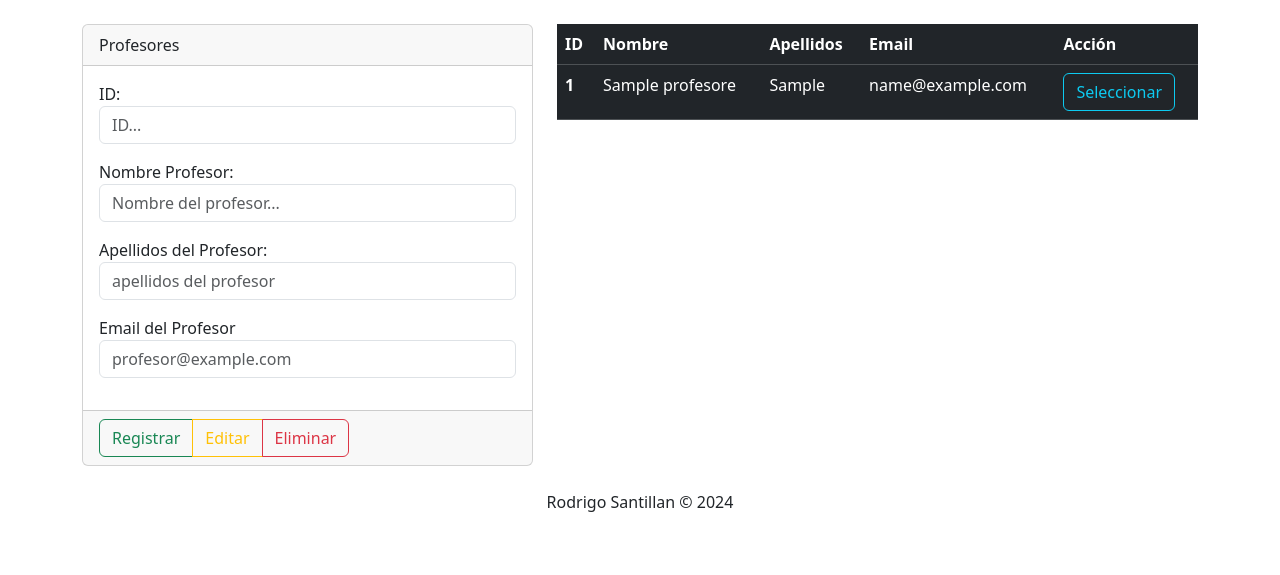
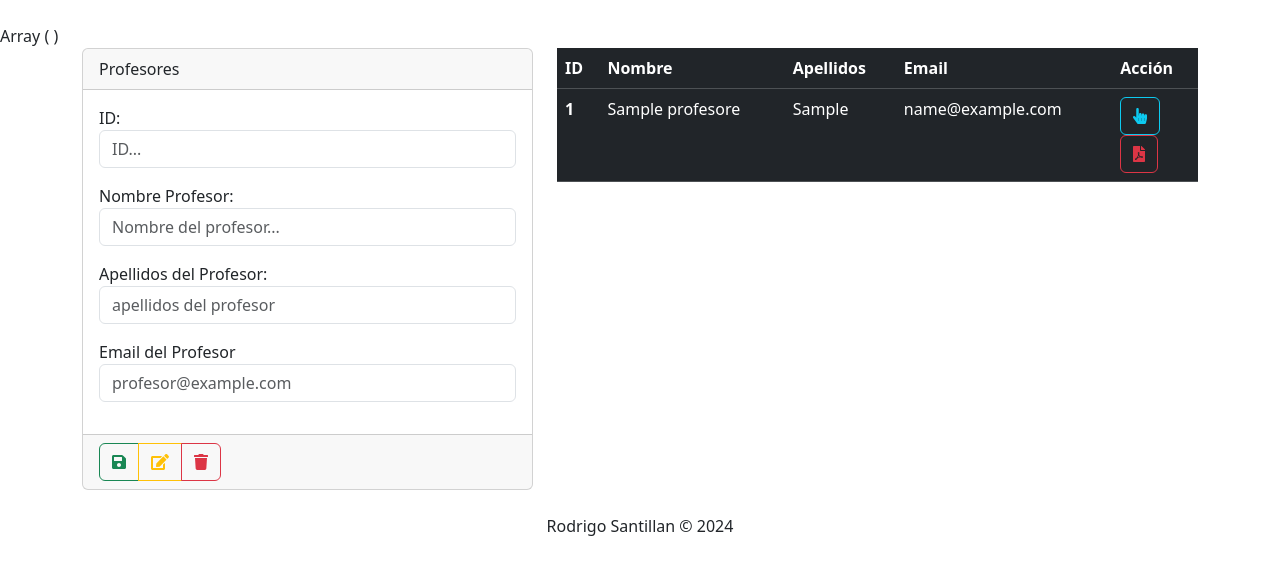
Before and after one commit to Rodgasantillan/proyectophp, a PHP site: page /Secciones/Profesores/profesor.php in a window 1280 px wide. Shown: the part 56-631 px from the top of the page. Run offline with PHP 8.4, Linux system fonts and the light colour scheme; tables that the repository leaves empty or names only in its code hold one stand-in row (values such as "Sample post").

Commit message:
se realiza el alta de informacion del apartado de profesores

```diff
--- a/Secciones/Profesores/profesor.php
+++ b/Secciones/Profesores/profesor.php
@@ -28,9 +28,9 @@
                     </div>
                     <div class="card-footer">
                             <div class="btn-group" role="group" aria-label="Button group name">
-                                <button type="submit" class="btn btn-outline-success">Registrar</button>
-                                <button type="submit" class="btn btn-outline-warning">Editar</button>
-                                <button type="submit" class="btn btn-outline-danger">Eliminar</button>
+                                <button type="submit" name="btnAccion" value="btnAdd" class="btn btn-outline-success"><i class="fas fa-save"></i></button>
+                                <button type="submit" name="btnAccion" value="btnEdit" class="btn btn-outline-warning"><i class="fas fa-edit"></i></button>
+                                <button type="submit" name="btnAccion" value="btnDelete" class="btn btn-outline-danger"><i class="fas fa-trash"></i></button>
                             </div>
                         </form>
                     </div>
@@ -57,8 +57,9 @@
                                 <td><?php echo $profesor['email']; ?></td>
                                 <td>
                                     <form action="" method="">
-                                        <button type="submit" class="btn btn-outline-info">Seleccionar</button>
+                                        <button type="submit" name="btnAccion" value="btnSelect" class="btn btn-outline-info"><i class="fas fa-hand-pointer"></i></button>
                                     </form>
+                                    <button type="button" class="btn btn-outline-danger"><i class="fas fa-file-pdf"></i></button>
                                 </td>
                             </tr>
                             <?php endforeach; ?>
--- a/templates/encabezado.php
+++ b/templates/encabezado.php
@@ -8,6 +8,7 @@
         <!-- Libreria Bootstrap -->
         <link href="https://cdn.jsdelivr.net/npm/bootstrap@5.3.3/dist/css/bootstrap.min.css" rel="stylesheet" integrity="sha384-QWTKZyjpPEjISv5WaRU9OFeRpok6YctnYmDr5pNlyT2bRjXh0JMhjY6hW+ALEwIH" crossorigin="anonymous">
         <script src="https://cdn.jsdelivr.net/npm/bootstrap@5.3.3/dist/js/bootstrap.bundle.min.js" integrity="sha384-YvpcrYf0tY3lHB60NNkmXc5s9fDVZLESaAA55NDzOxhy9GkcIdslK1eN7N6jIeHz" crossorigin="anonymous"></script>
+        <script defer src="https://use.fontawesome.com/releases/v5.15.4/js/all.js" integrity="sha384-rOA1PnstxnOBLzCLMcre8ybwbTmemjzdNlILg8O7z1lUkLXozs4DHonlDtnE7fpc" crossorigin="anonymous"></script>
     </head>
     <body>
         <!--Inicia Barra de navegación-->
```
Also changed, not shown: Secciones/Profesores/profesorControlador.php (+40 -3 lines).
